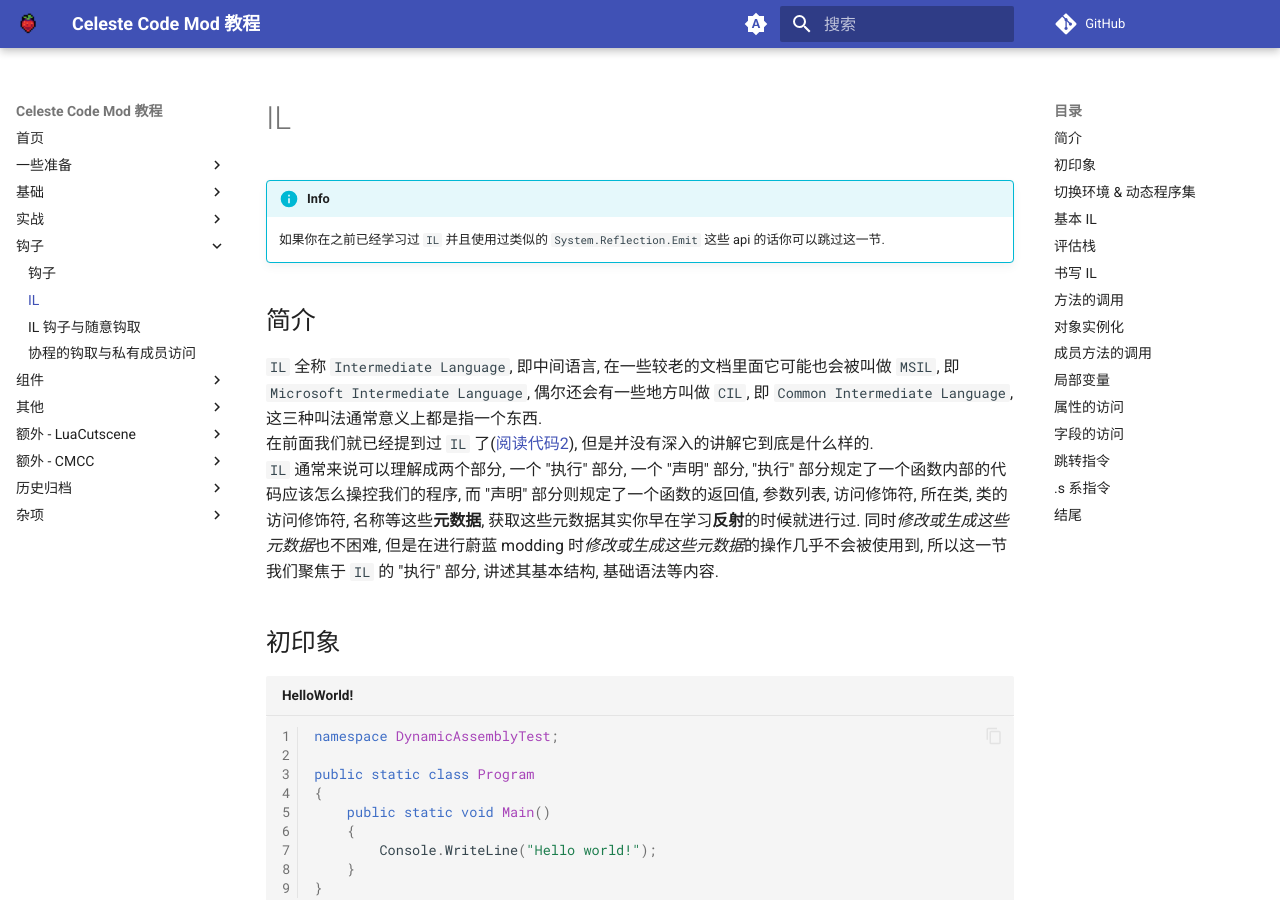
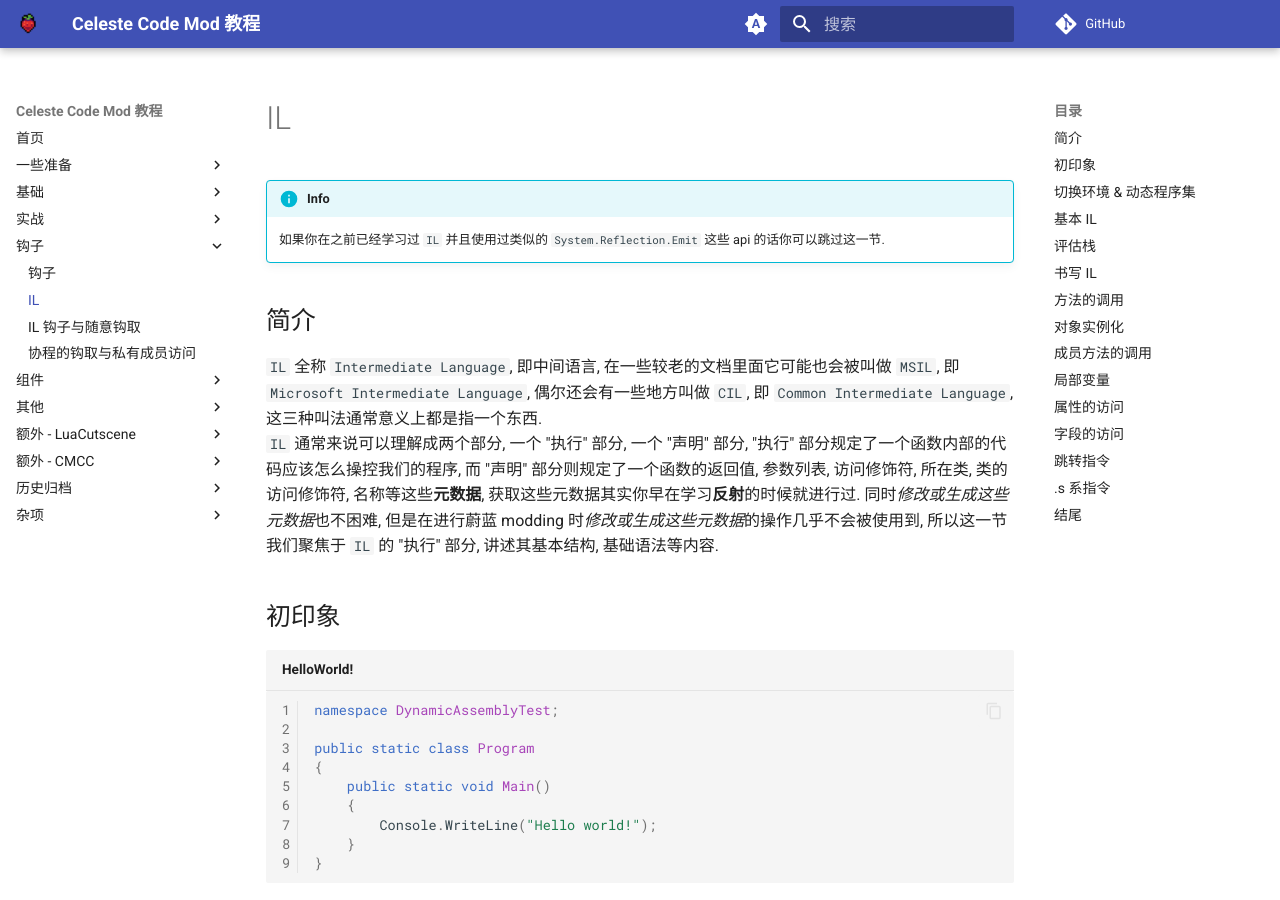
Before and after one commit to Saplonily/CelesteModTutorial, an MkDocs documentation site: the page built from docs/hooks/il.md, in a window 1280 px wide and 900 px high. Built offline with MkDocs 1.6.1 and Material for MkDocs 9.7.7, drawn with Linux system fonts in a browser that asks for light colours; comment, search, counter and statistics services are not loaded.

Commit message:
移除失效的链接

```diff
--- a/docs/hooks/il.md
+++ b/docs/hooks/il.md
@@ -7,7 +7,6 @@
 
 `IL` 全称 `Intermediate Language`, 即中间语言, 在一些较老的文档里面它可能也会被叫做 `MSIL`, 即 `Microsoft Intermediate Language`,
 偶尔还会有一些地方叫做 `CIL`, 即 `Common Intermediate Language`, 这三种叫法通常意义上都是指一个东西.
-在前面我们就已经提到过 `IL` 了([阅读代码2](reading_2.md)), 但是并没有深入的讲解它到底是什么样的.
 `IL` 通常来说可以理解成两个部分, 一个 "执行" 部分, 一个 "声明" 部分, "执行" 部分规定了一个函数内部的代码应该怎么操控我们的程序,
 而 "声明" 部分则规定了一个函数的返回值, 参数列表, 访问修饰符, 所在类, 类的访问修饰符, 名称等这些**元数据**, 获取这些元数据其实你早在学习**反射**的时候就进行过.
 同时*修改或生成这些元数据*也不困难, 但是在进行蔚蓝 modding 时*修改或生成这些元数据*的操作几乎不会被使用到,
```
